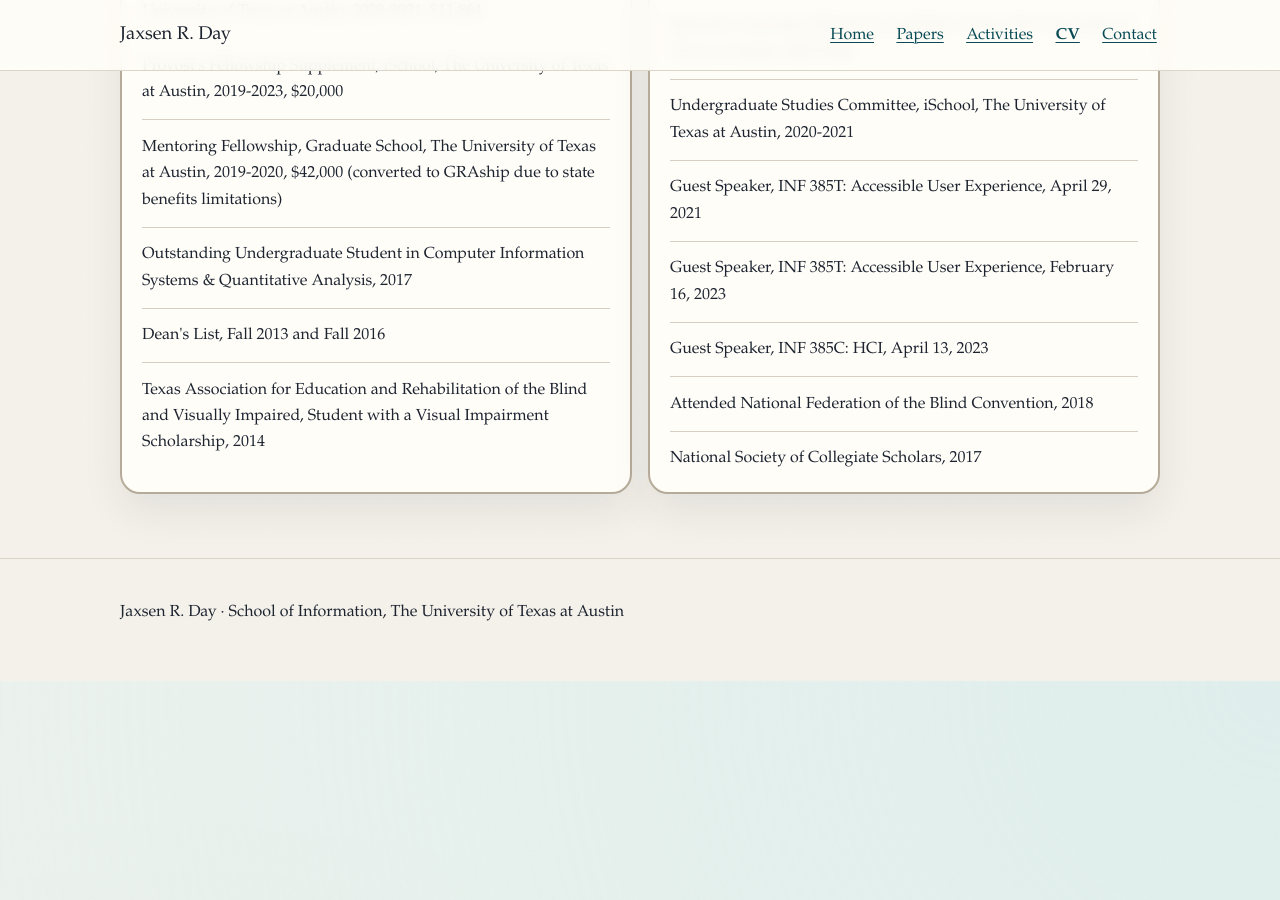
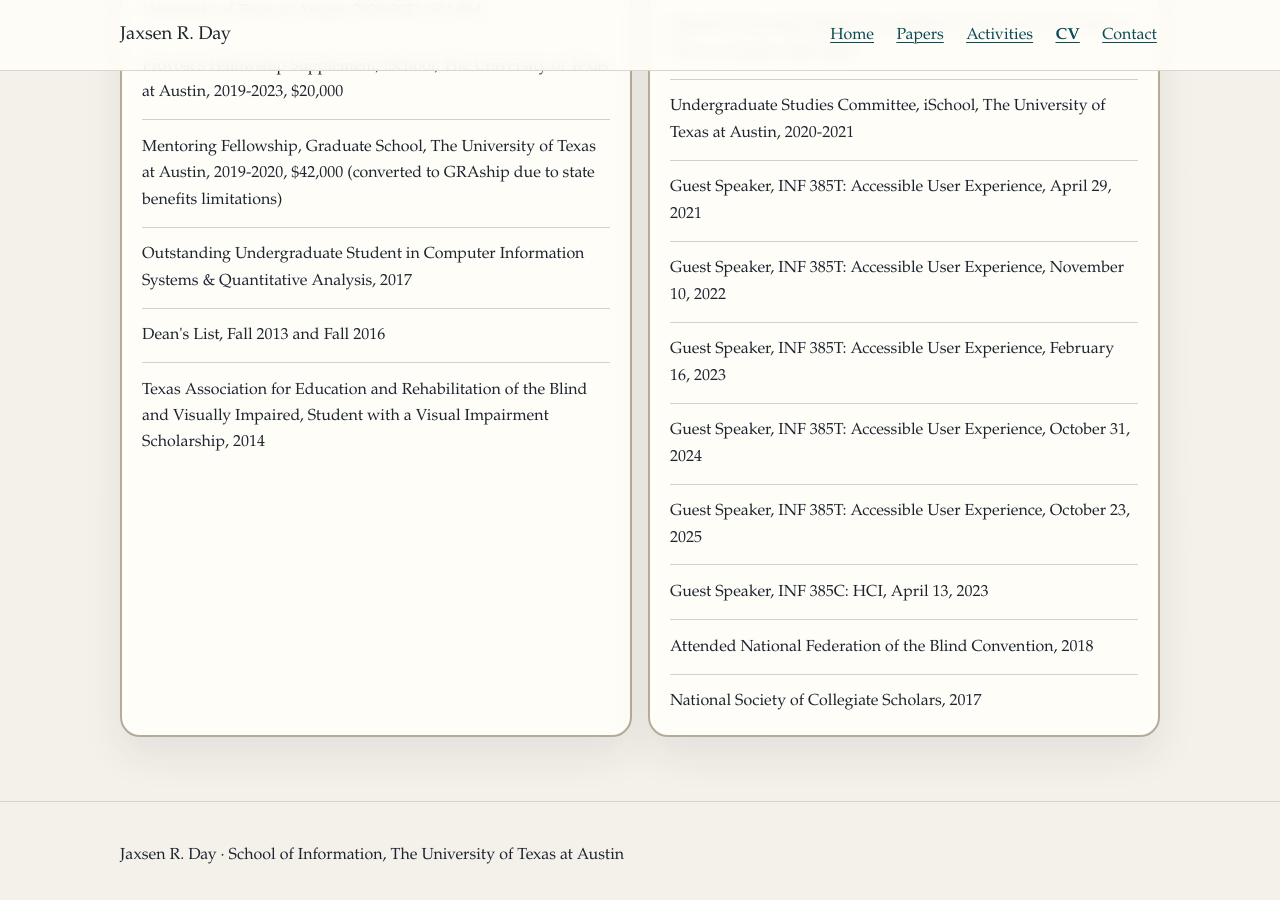
Before and after one commit to jaxsenday/jaxsenday.github.io, a Jekyll site: the page built from cv.md, in a window 1280 px wide and 900 px high, scrolled down 7954 px. Built offline with Jekyll 4.4.1, drawn with Linux system fonts in a browser that asks for light colours; before the commit the page ends 8635 px from its top, so only the background shows below that.

Commit message:
Update CV guest speaker entries

```diff
--- a/_data/site.yml
+++ b/_data/site.yml
@@ -104,7 +104,7 @@ activities:
   - category: Service
     items:
       - Undergraduate Studies Committee, UT Austin iSchool (2020-2021)
-      - Guest Speaker, INF 385T: Accessible User Experience (April 29, 2021; February 16, 2023)
+      - Guest Speaker, INF 385T: Accessible User Experience (April 29, 2021; November 10, 2022; February 16, 2023; October 31, 2024; October 23, 2025)
       - Guest Speaker, INF 385C: HCI (April 13, 2023)
   - category: Teaching
     items:
--- a/cv.md
+++ b/cv.md
@@ -201,7 +201,10 @@ permalink: /cv/
       <li>Research Associate, Digital Accessibility Center, The University of Texas at Austin, 2025-2026</li>
       <li>Undergraduate Studies Committee, iSchool, The University of Texas at Austin, 2020-2021</li>
       <li>Guest Speaker, INF 385T: Accessible User Experience, April 29, 2021</li>
+      <li>Guest Speaker, INF 385T: Accessible User Experience, November 10, 2022</li>
       <li>Guest Speaker, INF 385T: Accessible User Experience, February 16, 2023</li>
+      <li>Guest Speaker, INF 385T: Accessible User Experience, October 31, 2024</li>
+      <li>Guest Speaker, INF 385T: Accessible User Experience, October 23, 2025</li>
       <li>Guest Speaker, INF 385C: HCI, April 13, 2023</li>
       <li>Attended National Federation of the Blind Convention, 2018</li>
       <li>National Society of Collegiate Scholars, 2017</li>
```
Also changed, not shown: 1 other file.
